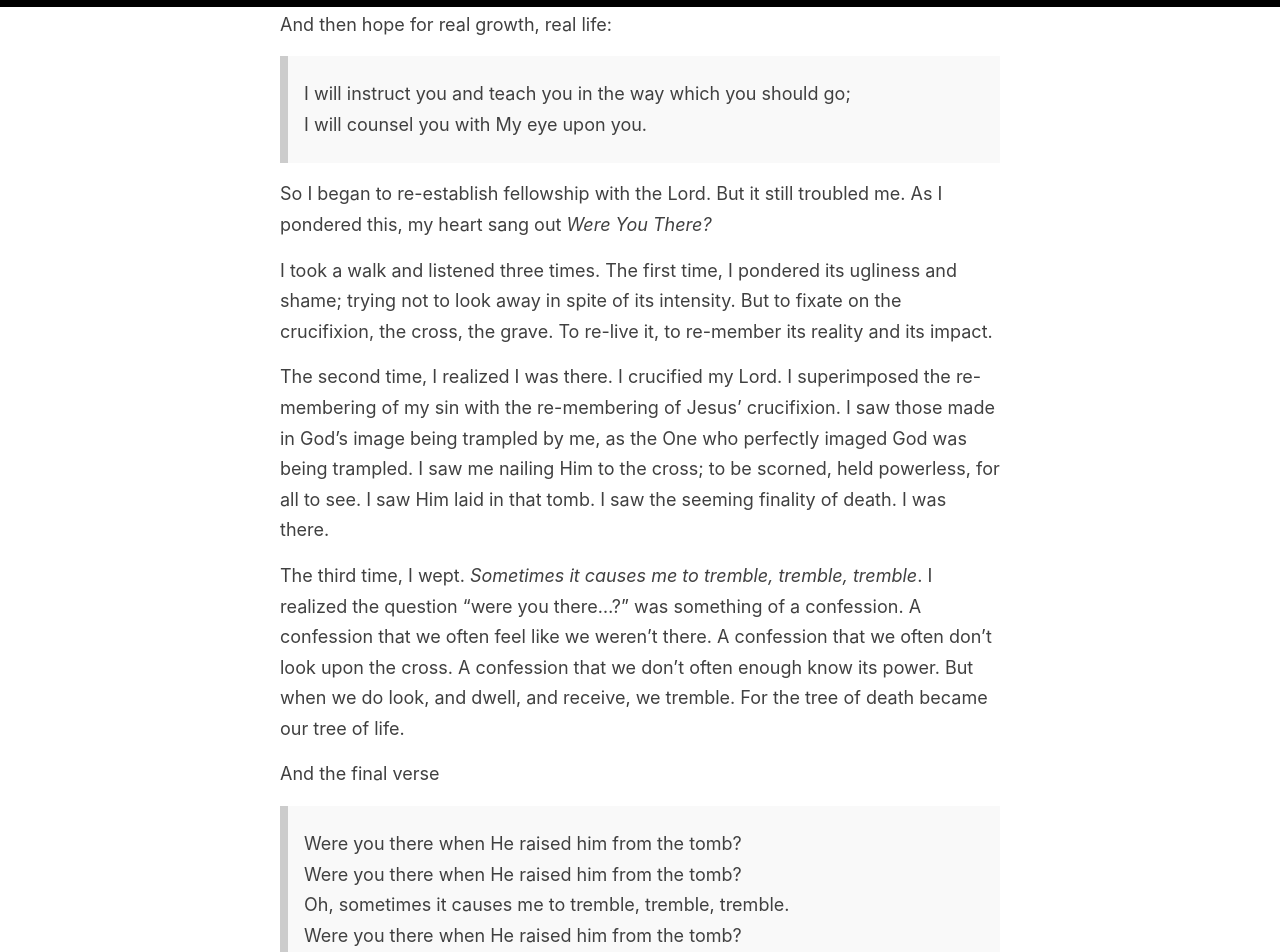
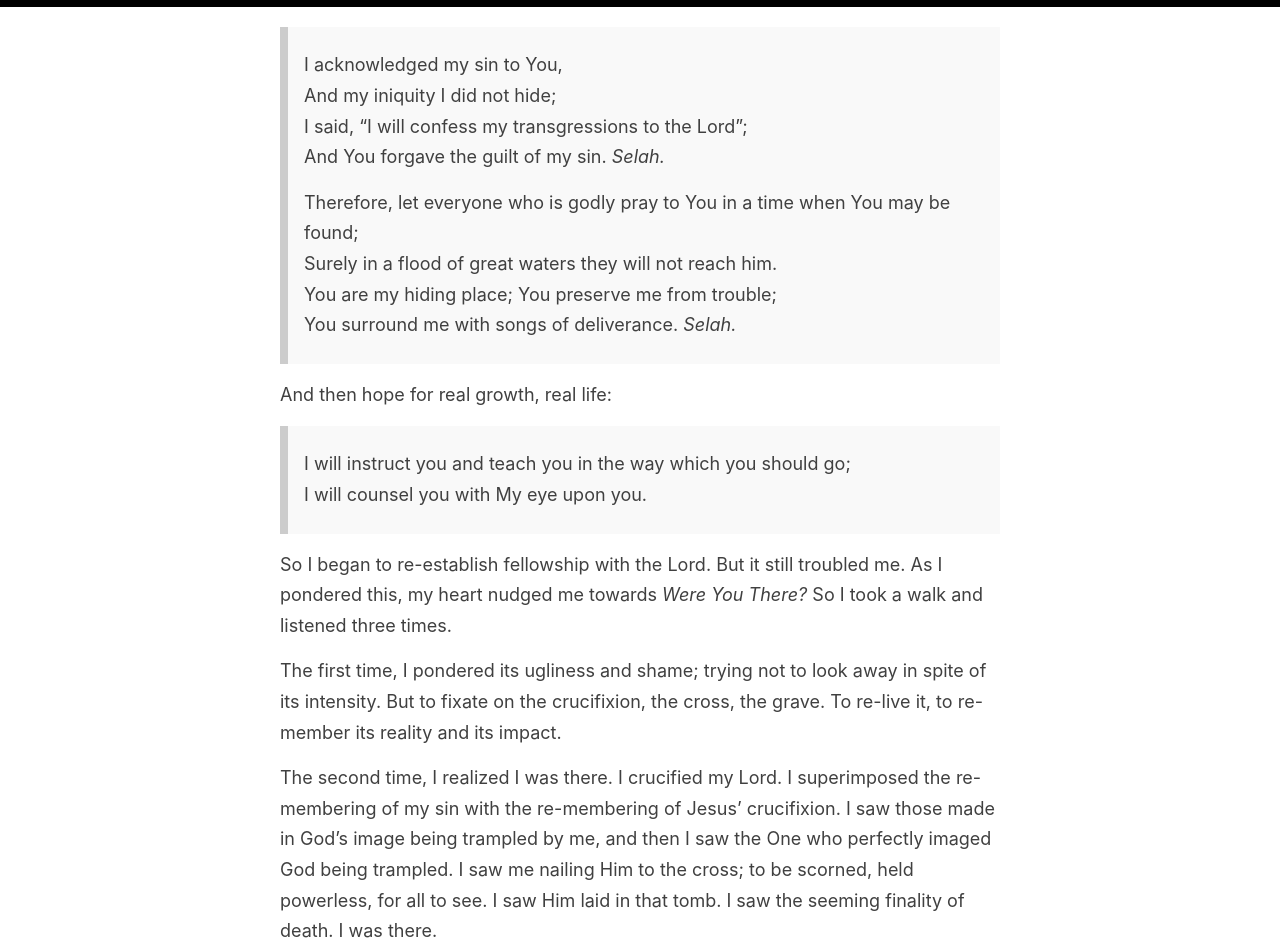
Before and after one commit to jiangts/bible-reflections, a Jekyll site: the page built from _posts/2024-01-17-i-was-there.md, in a window 1280 px wide and 1400 px high, scrolled down 1489 px. Shown: the top 952 px of the window. Built offline with Jekyll 4.4.1, drawn with Linux system fonts in a browser that asks for light colours; some of the changed text lies outside the part shown.

Commit message:
Update Wed Jan 17 11:46:36 PST 2024

```diff
--- a/_posts/2024-01-17-i-was-there.md
+++ b/_posts/2024-01-17-i-was-there.md
@@ -5,15 +5,18 @@ categories: [hymns]
 excerpt:
 ---
 
+
+<iframe width="560" height="315" src="https://www.youtube-nocookie.com/embed/oKscSEmm8gU?si=LtIWD1JfOWGMWGnB" title="YouTube video player" frameborder="0" allow="accelerometer; autoplay; clipboard-write; encrypted-media; gyroscope; picture-in-picture; web-share" allowfullscreen></iframe>
+
 When I was younger I couldn't understand the song *Were you there*. Was it a rhetorical question? Of course I wasn't there.
 
 I took it as a way of inviting the worshipper into the scenes of the cross. Each verse a word-mural to ponder. Envisioning torment, ugliness, repulsiveness, and love. Imagining we were there. Which, when paired with the marvelous (dare I say Spirit-inspired) music, makes the imagery take wings in our hearts and certainly stirs up that imagination within us.
 
 Today I realized it's not just imagination. In truth, I was there when they crucified my Lord.
 
+<br>
 
-
-This morning I was in Psalm 36 and the portrait of the wicked man struck me, for it described a certain man in the mirror. For several days I had felt distant from the Lord, and through this passage I recognized that much of the block came from some major sin I hadn't adequately dealt with. So I re-membered my sin, instead of dis-membering it (hiding from it, minimizing it, overlooking it). Played it over in the fullness of its rebellion, blindness, and evil impact. Seeing its horror, ugliness, repulsiveness. And sharing it with Jesus. Confessing its wrongness before Him. And then giving it to Him.
+This morning I was in Psalm 36 and the portrait of the wicked man struck me, for it described a certain man in the mirror. For a while I had felt distant from the Lord, and through this passage I recognized that much of the block came from some major sin I hadn't adequately dealt with. So I re-membered my sin, instead of dis-membering it (hiding from it, minimizing it, overlooking it). Played it over in the fullness of its rebellion, blindness, and evil impact. Seeing its horror, ugliness, repulsiveness. And sharing it with Jesus. Confessing its wrongness before Him. And then giving it to Him.
 
 Then I read Psalm 51, and began to receive His unfathomable embrace.
 
@@ -42,25 +45,17 @@ And then hope for real growth, real life:
 
 
 So I began to re-establish fellowship with the Lord. But it still troubled me.
-As I pondered this, my heart sang out *Were You There?*
+As I pondered this, my heart nudged me towards *Were You There?* So I took a walk and listened three times.
 
+The first time, I pondered its ugliness and shame; trying not to look away in spite of its intensity. But to fixate on the crucifixion, the cross, the grave. To re-live it, to re-member its reality and its impact.
 
+The second time, I realized I was there. I crucified my Lord. I superimposed the re-membering of my sin with the re-membering of Jesus' crucifixion. I saw those made in God's image being trampled by me, and then I saw the One who perfectly imaged God being trampled. I saw me nailing Him to the cross; to be scorned, held powerless, for all to see. I saw Him laid in that tomb. I saw the seeming finality of death. I was there.
 
-I took a walk and listened three times. The first time, I pondered its ugliness and shame; trying not to look away in spite of its intensity. But to fixate on the crucifixion, the cross, the grave. To re-live it, to re-member its reality and its impact.
+The third time, I wept. *Sometimes it causes me to tremble, tremble, tremble*. I realized the question "were you there...?" is something of a confession. A confession that I often live as if I wasn't there. A confession that I often don't look upon the cross. A confession that I don't often enough experience its power. But when I do look, and dwell, and receive, I tremble. For His tree of death has become my tree of life.
 
-The second time, I realized I was there. I crucified my Lord. I superimposed the re-membering of my sin with the re-membering of Jesus' crucifixion. I saw those made in God's image being trampled by me, as the One who perfectly imaged God was being trampled. I saw me nailing Him to the cross; to be scorned, held powerless, for all to see. I saw Him laid in that tomb. I saw the seeming finality of death. I was there.
+And in the final verse, the joy of my salvation
 
-The third time, I wept. *Sometimes it causes me to tremble, tremble, tremble*. I realized the question "were you there...?" was something of a confession. A confession that we often feel like we weren't there. A confession that we often don't look upon the cross. A confession that we don't often enough know its power. But when we do look, and dwell, and receive, we tremble. For the tree of death became our tree of life.
-
-And the final verse
-
-> Were you there when He raised him from the tomb?
-> Were you there when He raised him from the tomb?
+> Were you there when He rose up from the dead?
+> Were you there when He rose up from the dead?
 > Oh, sometimes it causes me to tremble, tremble, tremble.
-> Were you there when He raised him from the tomb?
-
-
-
-
-
-<iframe width="560" height="315" src="https://www.youtube-nocookie.com/embed/oKscSEmm8gU?si=LtIWD1JfOWGMWGnB" title="YouTube video player" frameborder="0" allow="accelerometer; autoplay; clipboard-write; encrypted-media; gyroscope; picture-in-picture; web-share" allowfullscreen></iframe>
+> Were you there when He rose up from the dead?
```
